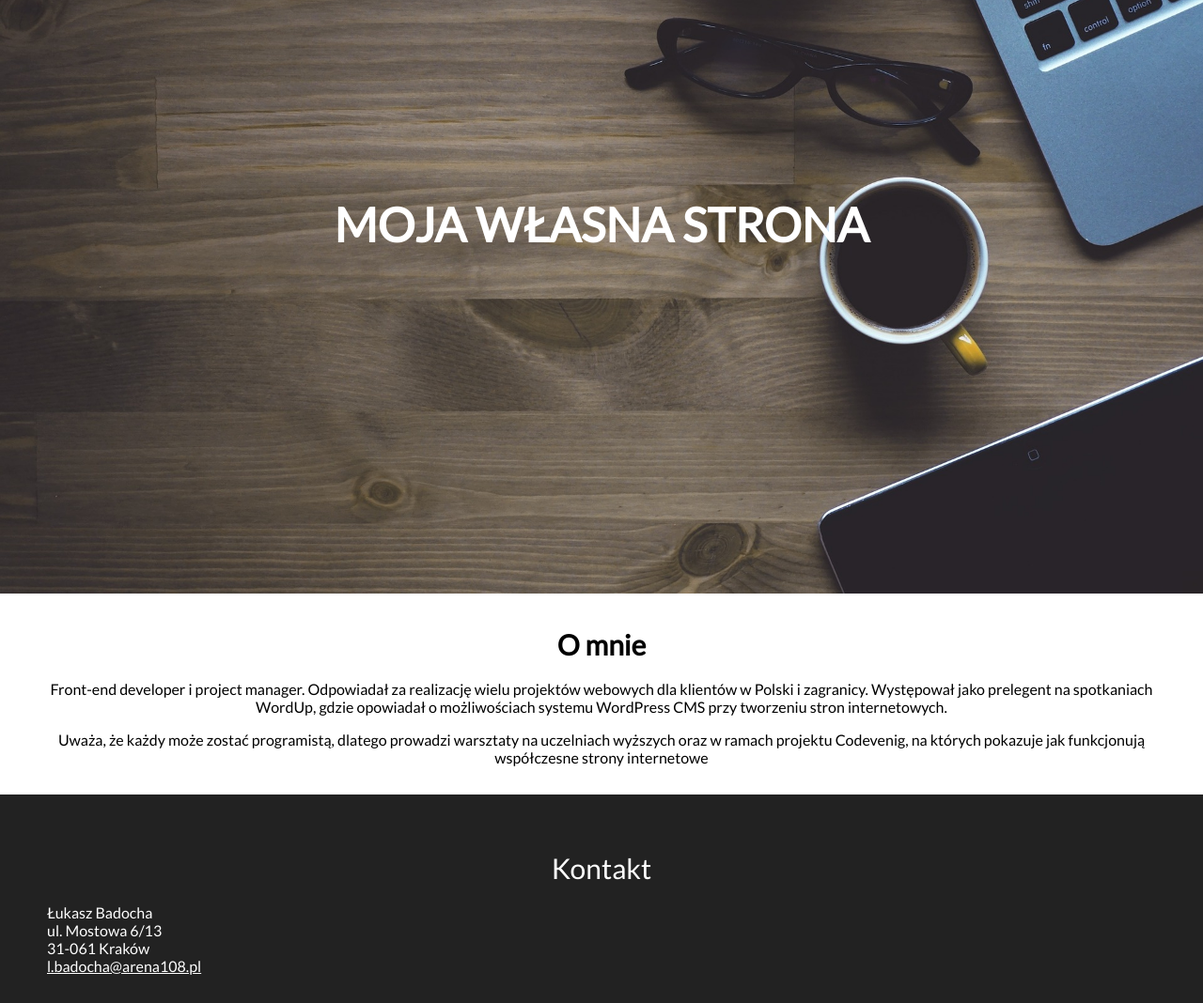
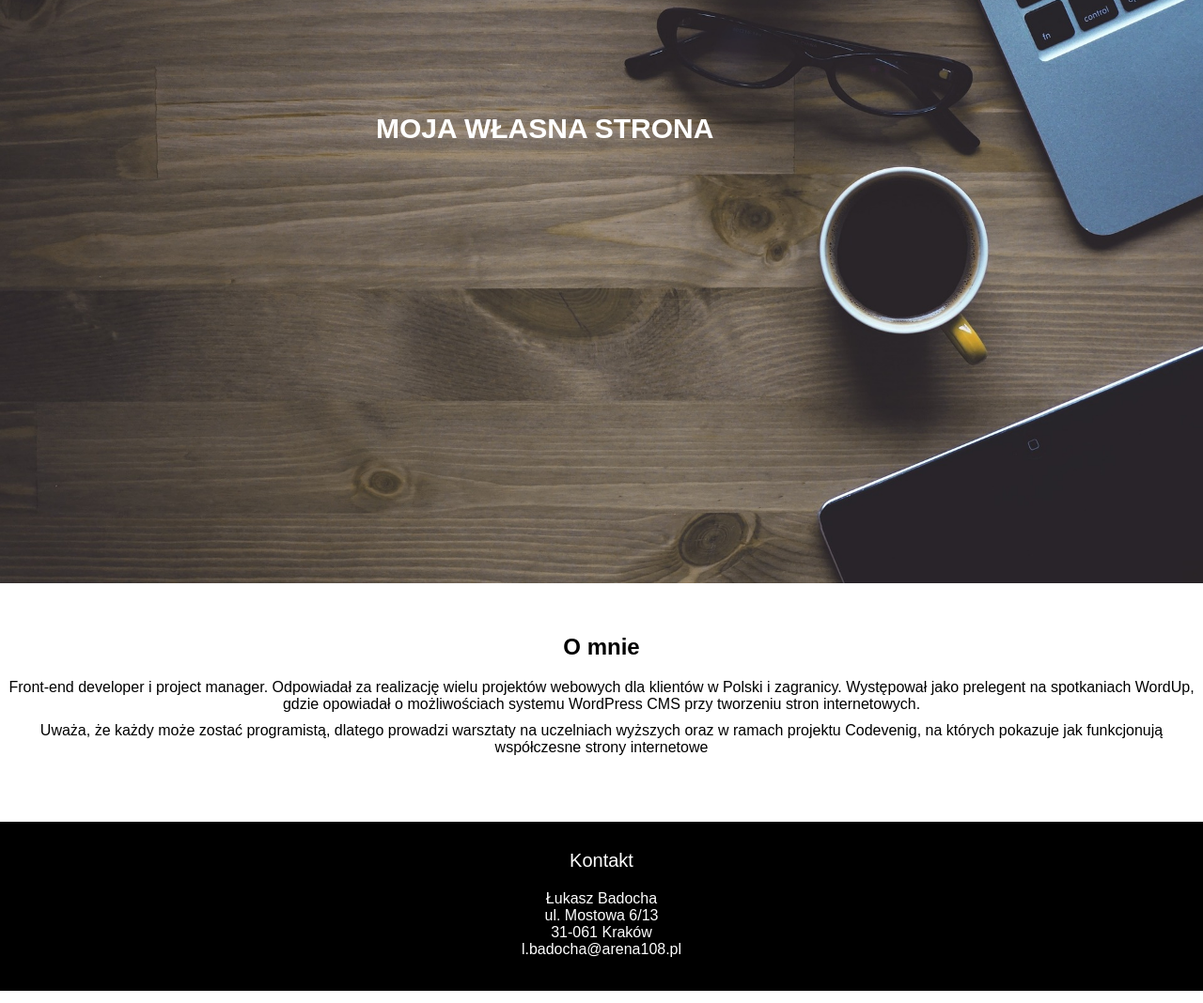
Before and after one commit to aleksandrahannum/html_podstawy, a plain HTML site: page projekt-do-poprawy/index.html in a window 1280 px wide. Shown: the part 320-1388 px from the top of the page at 94% size. Drawn offline with Linux system fonts and the light colour scheme.

Commit message:
Dopisanie css

```diff
--- a/projekt-do-poprawy/css/style.css
+++ b/projekt-do-poprawy/css/style.css
@@ -1,98 +1,75 @@
-/* General styles */
-
-body {
+* {
     margin: 0;
-	font-family: 'Lato', sans-serif;
+    font-family: sans-serif;
 }
 
-.header {
-	text-align: center;
-	font-size: 30px;
-	margin-bottom: 20px;
-}
 
-.section {
-	margin: 30px 0;
-	padding: 0 50px;
-}
-
-.content {
+nav.menu {
+    background-color: black;
+    width: 100%;
+    height: 90px;
     text-align: center;
 }
 
 
-/* Menu styles */
-
-.menu {
-	text-align: center;
-	background: #222;
-}
-
-.menu__list {
-	margin: 0;
-}
-
-.menu__item {
+li.menu__item {
   	display: inline-block;
 	padding: 25px;
 	list-style: none;
+
 }
 
-.menu__item a {
+li>a {
     text-decoration: none;
-	color: #fff;
+    color: white;
 }
 
-.menu__item a:hover {
-	color: #999;
-}
-
-
-/* Header styles */
-
-.header--main {
+header.header {
     position: relative;
 }
-
-.header--main img {
+header>img {
     width: 100%;
+    height: auto;
 }
 
 .header__title--main {
     position: absolute;
-	top: 50%;
-	font-size: 50px;
-	font-weight: 700;
-	margin: 0 auto;
-	left: 0;
-	right: 0;
+    top:350px;
+    left: 400px;
+    color: white;
+    font-size: 30px;
     text-transform: uppercase;
-	color: #fff;
+}
+.section {
+    background-color: white;
+    height: 200px;
+    text-align: center;
+    padding-top: 50px;
+}
+.section>h2 {
+    margin-bottom: 10px;
+
+}
+  .content {
+    padding-top: 10px;
+
 }
 
+footer.contact {
+    height: 150px;
+    background-color: black;
+    color: white;
+    text-align: center;
+    padding-bottom: 30px;
 
-
-/* Footer styles */
-
-.contact {
-	padding: 30px 50px;
-	background: #222;
 }
 
 .contact__header {
-	color: #fff;
+    padding-top: 30px;
+    padding-bottom: 20px;
+    font-size: 20px;
 }
-
-.contact__content {
-	text-align: center;
-	color: #fff;
-	font-style: normal;
+.contact__content>a {
+    text-decoration: none;
+    color: white;
 }
-
-.contact__content a {
-	color: #fff;
-}
-
-.contact__content a:hover {
-	color: #999;
-}
```
Also changed, not shown: 1 other file. Lines whose indentation alone changed are shown as unchanged.
